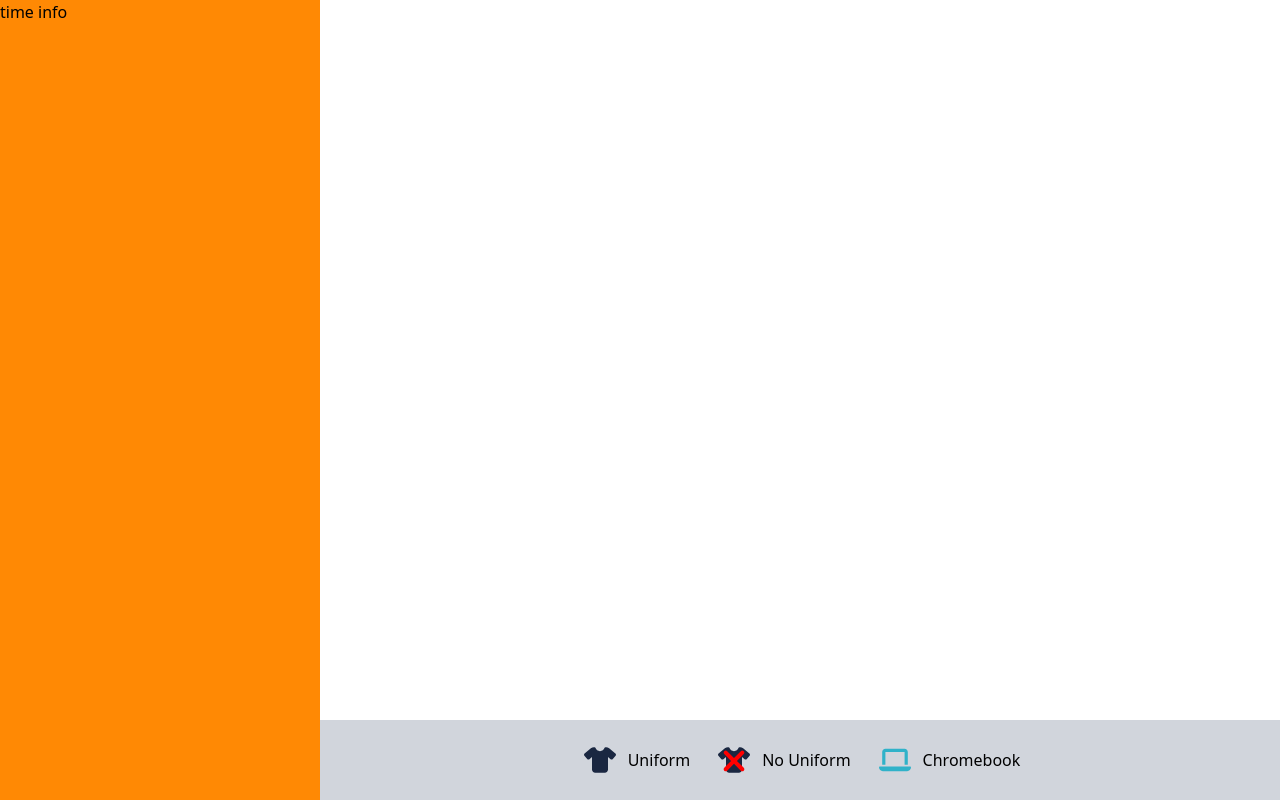
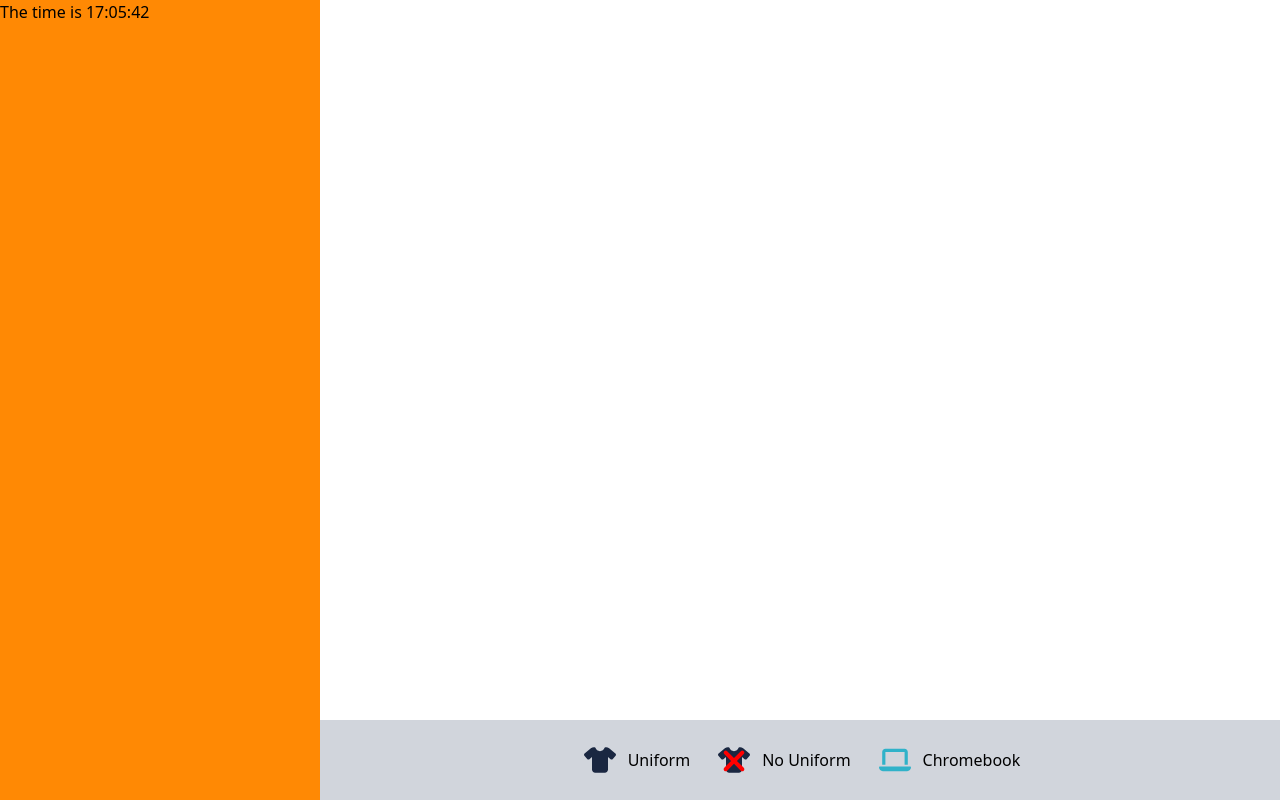
Before and after one commit to codeths/pe, a SvelteKit app: page / in a window 1280 px wide. Built offline with nearby package versions, Linux system fonts and the light colour scheme.

Commit message:
feat: add shared time state
Co-authored-by: Sparrow <sparrowrat@proton.me>

```diff
--- /dev/null
+++ b/src/lib/components/TimeInit.svelte
@@ -0,0 +1,5 @@
+<script>
+	import { initializer } from '$lib/sharedTime.svelte';
+
+	$effect(initializer);
+</script>
--- /dev/null
+++ b/src/lib/sharedTime.svelte.ts
@@ -0,0 +1,19 @@
+import { SvelteDate } from 'svelte/reactivity';
+
+const timestampQueryString = new URLSearchParams(window.location.search).get('timestamp');
+
+export const time = timestampQueryString
+	? new SvelteDate(Number.parseInt(timestampQueryString, 10) * 1000)
+	: new SvelteDate();
+
+export const initializer = () => {
+	if (!timestampQueryString) {
+		const interval = setInterval(() => {
+			time.setTime(Date.now());
+		}, 1000);
+
+		return () => {
+			clearInterval(interval);
+		};
+	}
+};
--- a/src/routes/+layout.svelte
+++ b/src/routes/+layout.svelte
@@ -1,7 +1,9 @@
 <script lang="ts">
 	import '../app.css';
+	import TimeInit from '$lib/components/TimeInit.svelte';
 
 	let { children } = $props();
 </script>
 
 {@render children()}
+<TimeInit />
--- /dev/null
+++ b/src/routes/+layout.ts
@@ -0,0 +1 @@
+export const ssr = false;
--- a/src/routes/+page.svelte
+++ b/src/routes/+page.svelte
@@ -1,5 +1,8 @@
-<script>
+<script lang="ts">
+	import { time } from '$lib/sharedTime.svelte';
 	import Legend from '$lib/components/Legend.svelte';
+
+	const pad = (n: number) => (n < 10 ? '0' + n : n);
 </script>
 
 <svelte:head>
@@ -7,7 +10,9 @@
 </svelte:head>
 
 <div class="flex h-screen">
-	<div class="h-full w-1/4 bg-orange-400">time info</div>
+	<div class="h-full w-1/4 bg-orange-400">
+		The time is {time.getHours()}:{pad(time.getMinutes())}:{pad(time.getSeconds())}
+	</div>
 	<div class="flex h-full w-3/4 flex-col">
 		<main class="grow"></main>
 		<footer class="flex h-1/10 items-center justify-center bg-gray-300">
```
